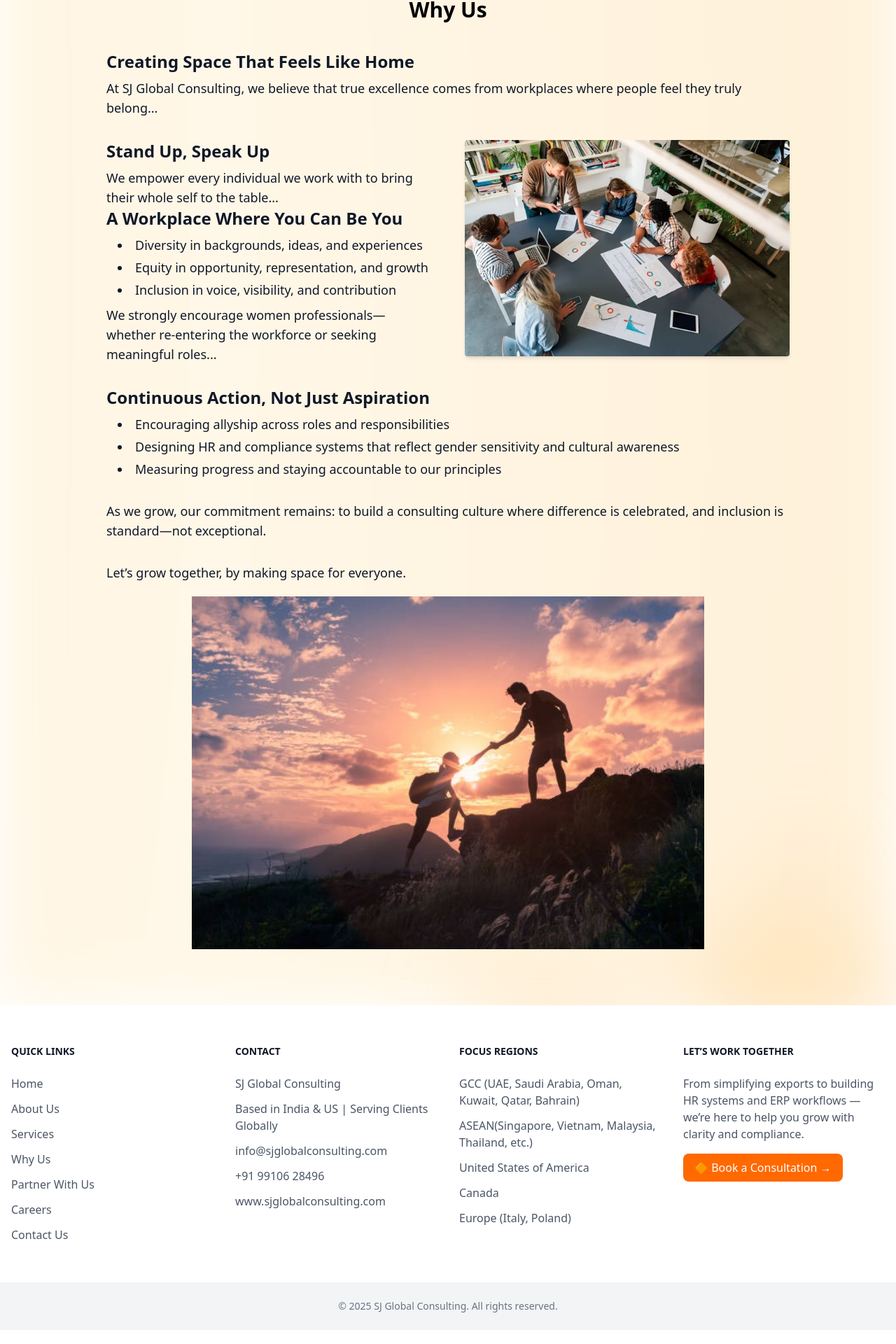
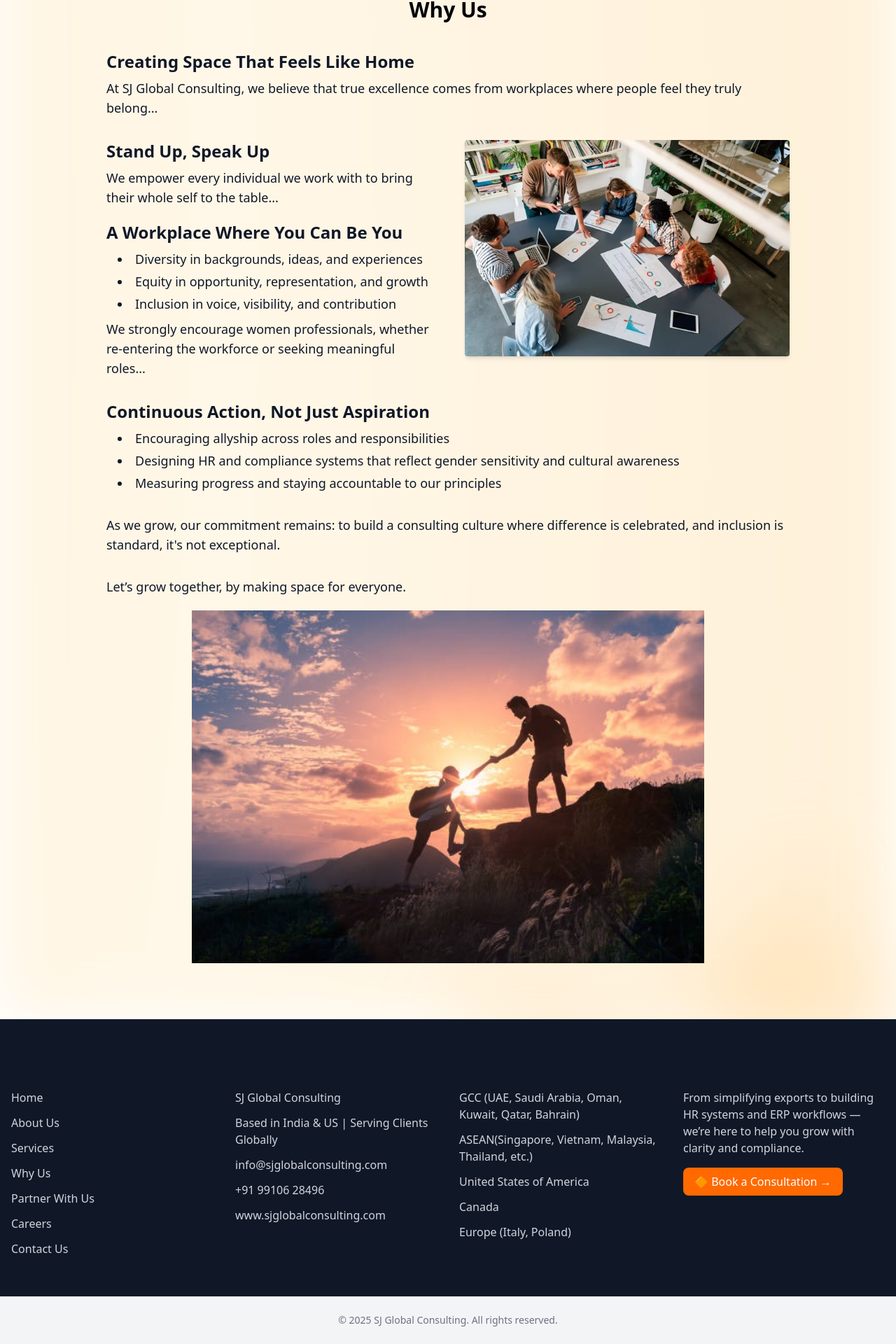
Before and after one commit to ShresthaJain/SJglobal, a Next.js app: page /WhyUs in a window 1280 px wide. Shown: the part 672-2592 px from the top of the page at 70% size. Built offline with nearby package versions, Linux system fonts and the light colour scheme.

Commit message:
footer changes and minor changes

```diff
--- a/src/app/AboutUs/Founder.js
+++ b/src/app/AboutUs/Founder.js
@@ -11,7 +11,7 @@
 
                 <p className="mt-8 text-lg text-gray-700 sm:text-xl text-justify">
                     With a background that spans International Trade, Custom projects, and Human Resource Strategy, Shilpi Jain has spent over 15 years bridging the gap between systems and people, across both India and the U.S. Her journey from leading large-scale IT and ERP rollouts to solving real-world operational challenges inspired her to launch SJ Global Consulting, where practical solutions meet human-centered consulting.
-                    <br /> <br />She believes that businesses grow best when process, compliance, and purpose align and her mission is to help International company expanding into India, Manufacturing Unit, Importers, Exporters, Early Stage Ventures to Established Enterprises scale with clarity, dignity, and confidence.
+                    <br /> <br />She believes that businesses grow best when process, compliance, and purpose align and her mission is to help International companies expanding into India, Manufacturing Unit, Importers, Exporters, Early Stage Ventures to Established Enterprises scale with clarity, dignity, and confidence.
 
                 </p>
 
--- a/src/app/AboutUs/page.tsx
+++ b/src/app/AboutUs/page.tsx
@@ -160,7 +160,7 @@
                 </div>
             </div>
         </div>
-        <footer className="bg-white dark:bg-gray-900 text-gray-600 dark:text-gray-300">
+        <footer className="bg-gray-900 text-gray-300">
           <div className="mx-auto w-full max-w-screen-xl px-4 py-10 lg:py-14">
             <div className="grid grid-cols-1 sm:grid-cols-2 md:grid-cols-4 gap-8">
 
--- a/src/app/Careers/page.tsx
+++ b/src/app/Careers/page.tsx
@@ -162,7 +162,7 @@
         </div>
       </div>
     </div>
-    <footer className="bg-white dark:bg-gray-900 text-gray-600 dark:text-gray-300">
+    <footer className="bg-gray-900 text-gray-300">
           <div className="mx-auto w-full max-w-screen-xl px-4 py-10 lg:py-14">
             <div className="grid grid-cols-1 sm:grid-cols-2 md:grid-cols-4 gap-8">
 
--- a/src/app/Contact/page.tsx
+++ b/src/app/Contact/page.tsx
@@ -154,7 +154,7 @@
         </div>
       </div>
     </div>
-    <footer className="bg-white dark:bg-gray-900 text-gray-600 dark:text-gray-300">
+    <footer className="bg-gray-900 text-gray-300">
           <div className="mx-auto w-full max-w-screen-xl px-4 py-10 lg:py-14">
             <div className="grid grid-cols-1 sm:grid-cols-2 md:grid-cols-4 gap-8">
 
--- a/src/app/Partner/SlideShow.js
+++ b/src/app/Partner/SlideShow.js
@@ -7,12 +7,12 @@
   const [current, setCurrent] = useState(0);
 
   const slideImages = [
-    { url: 'images/img1.jpeg', caption: 'Slide 1' },
-    { url: 'images/img2.jpeg', caption: 'Slide 2' },
-    { url: 'images/img3.jpeg', caption: 'Slide 3' },
-    { url: 'images/img4.jpeg', caption: 'Slide 4' },
-    { url: 'images/img5.jpeg', caption: 'Slide 5' },
-    { url: 'images/img6.jpeg', caption: 'Slide 6' },
+    { url: 'images/img6.jpeg', caption: 'Slide 1' },
+    { url: 'images/img5.jpeg', caption: 'Slide 2' },
+    { url: 'images/img2.jpeg', caption: 'Slide 3' },
+    { url: 'images/img1.jpeg', caption: 'Slide 4' },
+    { url: 'images/img4.jpeg', caption: 'Slide 5' },
+    { url: 'images/img3.jpeg', caption: 'Slide 6' },
     { url: 'images/img7.jpeg', caption: 'Slide 7' },
 
 
--- a/src/app/Partner/page.tsx
+++ b/src/app/Partner/page.tsx
@@ -133,7 +133,7 @@
           />
         </div>
       </div>
-      <footer className="bg-white dark:bg-gray-900 text-gray-600 dark:text-gray-300">
+      <footer className="bg-gray-900 text-gray-300">
           <div className="mx-auto w-full max-w-screen-xl px-4 py-10 lg:py-14">
             <div className="grid grid-cols-1 sm:grid-cols-2 md:grid-cols-4 gap-8">
 
--- a/src/app/Services/page.tsx
+++ b/src/app/Services/page.tsx
@@ -161,7 +161,7 @@
       </div>
 
     </div>
-    <footer className="bg-white dark:bg-gray-900 text-gray-600 dark:text-gray-300">
+    <footer className="bg-gray-900 text-gray-300">
           <div className="mx-auto w-full max-w-screen-xl px-4 py-10 lg:py-14">
             <div className="grid grid-cols-1 sm:grid-cols-2 md:grid-cols-4 gap-8">
 
--- a/src/app/WhyUs/page.tsx
+++ b/src/app/WhyUs/page.tsx
@@ -125,7 +125,7 @@
               <div className="w-full lg:w-1/2 lg:ml-auto text-left">
                 <div>
               <h4 className="text-2xl font-semibold mb-2">Stand Up, Speak Up</h4>
-              <p>
+              <p className='pb-5'>
                 We empower every individual we work with to bring their whole self to the table...
               </p>
             </div>
@@ -137,7 +137,7 @@
                     <li>Inclusion in voice, visibility, and contribution</li>
                 </ul>
                 <p className="mt-2">
-                    We strongly encourage women professionals—whether re-entering the workforce or seeking meaningful roles...
+                    We strongly encourage women professionals, whether re-entering the workforce or seeking meaningful roles...
                 </p>
             </div>
 
@@ -163,7 +163,7 @@
             </div>
 
             <p>
-              As we grow, our commitment remains: to build a consulting culture where difference is celebrated, and inclusion is standard—not exceptional.
+              As we grow, our commitment remains: to build a consulting culture where difference is celebrated, and inclusion is standard, it's not exceptional.
             </p>
 
             <p>Let’s grow together, by making space for everyone.</p>
@@ -192,7 +192,7 @@
         </div>
       </div>
     </div>
-    <footer className="bg-white dark:bg-gray-900 text-gray-600 dark:text-gray-300">
+    <footer className="bg-gray-900 text-gray-300">
           <div className="mx-auto w-full max-w-screen-xl px-4 py-10 lg:py-14">
             <div className="grid grid-cols-1 sm:grid-cols-2 md:grid-cols-4 gap-8">
 
--- a/src/app/page.tsx
+++ b/src/app/page.tsx
@@ -327,7 +327,7 @@
 
 
         </div>
-        <footer className="bg-white dark:bg-gray-900 text-gray-600 dark:text-gray-300">
+        <footer className="bg-gray-900 text-gray-300">
           <div className="mx-auto w-full max-w-screen-xl px-4 py-10 lg:py-14">
             <div className="grid grid-cols-1 sm:grid-cols-2 md:grid-cols-4 gap-8">
 
```
